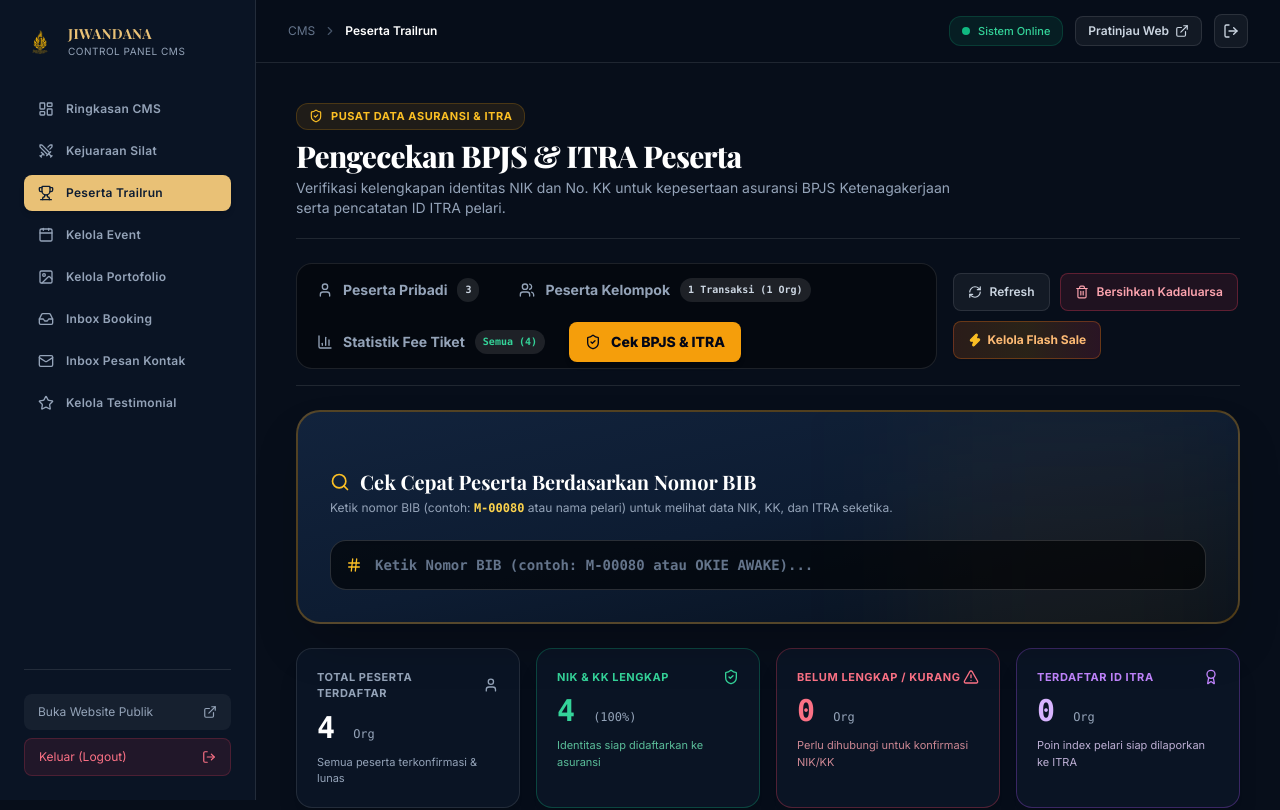
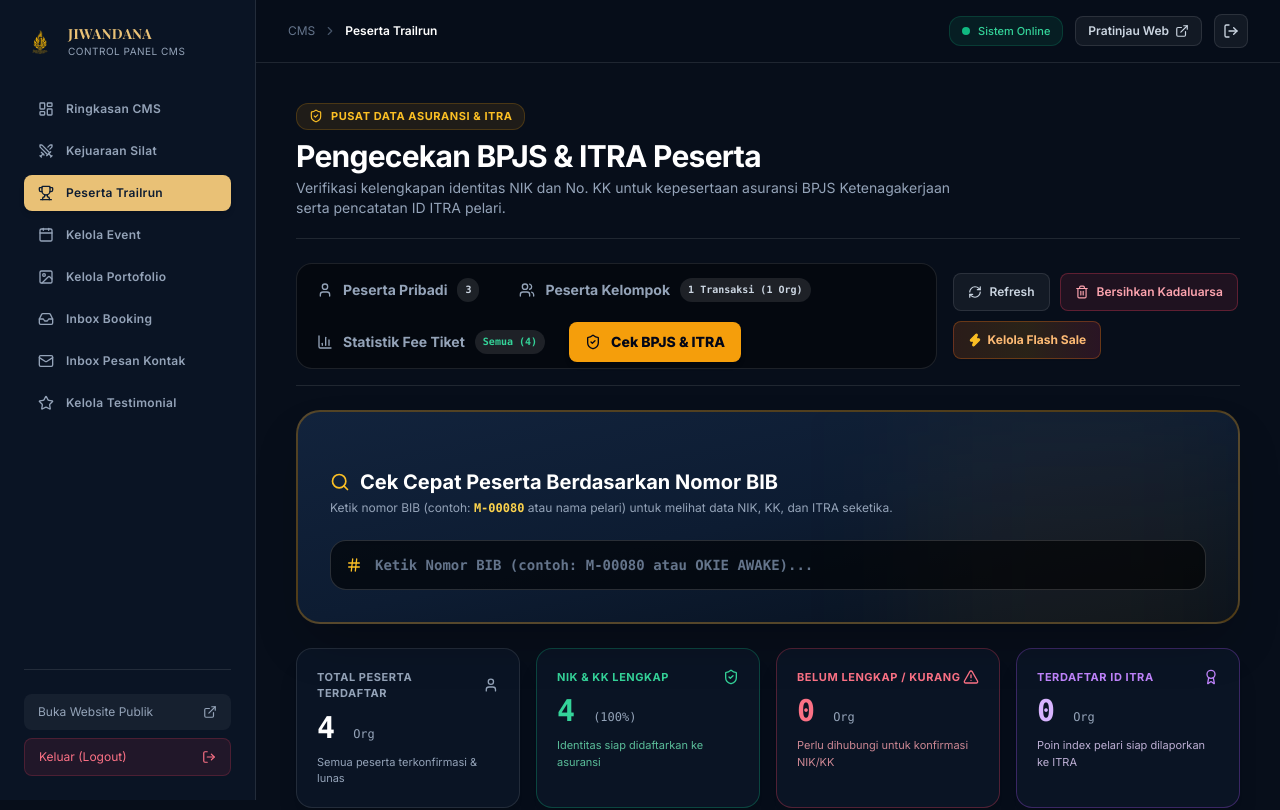
Before and after one commit to mimamghozalie/jiwandana-v2, a Next.js app: page /admin/trailrun/bpjs in a window 1280 px wide. Shown: the top 810 px of the page. Built offline with nearby package versions, Linux system fonts and the light colour scheme; no server answers; the database is empty; a web font is replaced by a local one.

Commit message:
refactor: update typography from serif to sans font in bpjs admin page and edit modal

```diff
--- a/app/admin/trailrun/bpjs/page.tsx
+++ b/app/admin/trailrun/bpjs/page.tsx
@@ -255,7 +255,7 @@ function BpjsPageContent() {
   };
 
   return (
-    <div className="space-y-6 animate-[fadeIn_0.3s_ease-out]">
+    <div className="space-y-6 font-sans animate-[fadeIn_0.3s_ease-out]">
       {/* 1. Header & SubNav */}
       <div className="flex flex-col md:flex-row md:items-center justify-between gap-4 border-b border-white/10 pb-5">
         <div>
@@ -263,7 +263,7 @@ function BpjsPageContent() {
             <ShieldCheck className="w-3.5 h-3.5" />
             <span>Pusat Data Asuransi &amp; ITRA</span>
           </div>
-          <h1 className="text-2xl sm:text-3xl font-extrabold text-white tracking-tight font-serif flex items-center gap-3">
+          <h1 className="text-2xl sm:text-3xl font-bold text-white tracking-tight font-sans flex items-center gap-3">
             <span>Pengecekan BPJS &amp; ITRA Peserta</span>
           </h1>
           <p className="text-xs sm:text-sm text-slate-400 mt-1 max-w-2xl">
@@ -317,7 +317,7 @@ function BpjsPageContent() {
 
         <div className="flex flex-col sm:flex-row sm:items-center justify-between gap-3 relative z-10">
           <div>
-            <h2 className="text-lg sm:text-xl font-bold font-serif text-white flex items-center gap-2.5">
+            <h2 className="text-lg sm:text-xl font-bold font-sans text-white flex items-center gap-2.5">
               <Search className="w-5 h-5 text-amber-400" />
               <span>Cek Cepat Peserta Berdasarkan Nomor BIB</span>
             </h2>
@@ -362,7 +362,7 @@ function BpjsPageContent() {
                       {selectedBibMatch.no_bib || 'BIB -'}
                     </div>
                     <div>
-                      <h3 className="text-base sm:text-lg font-bold text-white font-serif">
+                      <h3 className="text-base sm:text-lg font-bold text-white font-sans">
                         {selectedBibMatch.nama}
                       </h3>
                       <div className="flex items-center gap-2 text-[11px] text-slate-400 mt-0.5 flex-wrap">
@@ -522,7 +522,7 @@ function BpjsPageContent() {
             ) : (
               <div className="p-6 rounded-2xl bg-black/40 border border-white/10 text-center space-y-2">
                 <AlertTriangle className="w-6 h-6 text-amber-400 mx-auto" />
-                <h4 className="text-sm font-bold text-white">
+                <h4 className="text-sm font-bold text-white font-sans">
                   Nomor BIB "{bibQuery}" Tidak Ditemukan
                 </h4>
                 <p className="text-xs text-slate-400 max-w-md mx-auto">
--- a/components/admin/trailrun/bpjs/ModalEditBpjsItra.tsx
+++ b/components/admin/trailrun/bpjs/ModalEditBpjsItra.tsx
@@ -93,7 +93,7 @@ export default function ModalEditBpjsItra({
       onClick={onClose}
     >
       <div
-        className="relative w-full max-w-lg bg-[#0a1424] rounded-3xl border border-white/20 shadow-2xl overflow-hidden animate-[scaleUp_0.25s_ease-out] text-white"
+        className="relative w-full max-w-lg bg-[#0a1424] rounded-3xl border border-white/20 shadow-2xl overflow-hidden animate-[scaleUp_0.25s_ease-out] text-white font-sans"
         onClick={(e) => e.stopPropagation()}
       >
         {/* Header */}
@@ -103,7 +103,7 @@ export default function ModalEditBpjsItra({
               <ShieldCheck className="w-5 h-5 text-amber-400" />
             </div>
             <div>
-              <h3 className="text-base sm:text-lg font-bold font-serif text-white flex items-center gap-2">
+              <h3 className="text-base sm:text-lg font-bold font-sans text-white flex items-center gap-2">
                 <span>Update Data BPJS &amp; ITRA</span>
               </h3>
               <p className="text-[11px] text-slate-400">
```
